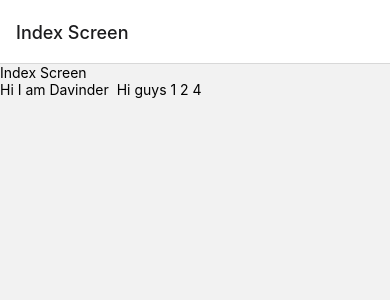
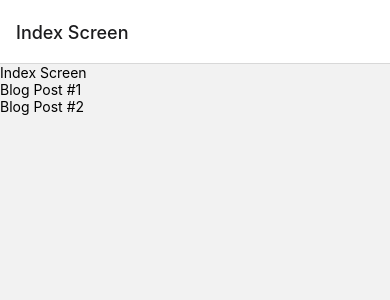
Before and after one commit to DavinderSingh-ds/blog_App_React_Native, a React Native app: screen /IndexSc in a window 390 px wide. Shown: the top 300 px of the page. Built offline with nearby package versions, Linux system fonts and the light colour scheme.

Commit message:
Rendering a List of blogPosts

```diff
--- a/src/context/BlogContext.js
+++ b/src/context/BlogContext.js
@@ -4,9 +4,16 @@ const BlogContext = React.createContext();
 
 // Blog Provider is not default
 export const BlogProvider = ({ children }) => {
+    const blogPosts = [
+        {title : 'Blog Post #1'},
+        {title : 'Blog Post #2'},
+    ];
 
     return (
-        <BlogContext.Provider value = {["Hi I am Davinder"," "," Hi guys"," ",1," ",2," ",4]}>
+        // <BlogContext.Provider value = {["Hi I am Davinder"," "," Hi guys"," ",1," ",2," ",4]}>
+        //     {children}
+        // </BlogContext.Provider>
+        <BlogContext.Provider value = {blogPosts}>
             {children}
         </BlogContext.Provider>
     );
--- a/src/screens/IndexScreen.js
+++ b/src/screens/IndexScreen.js
@@ -1,14 +1,27 @@
 import React,{useContext} from 'react';
-import {Text,View,StyleSheet} from 'react-native';
+import {Text,View,StyleSheet,FlatList} from 'react-native';
 import BlogContext from '../context/BlogContext';
 
 const IndexScreen = () => {
-    const value = useContext(BlogContext);
+    // const value = useContext(BlogContext);
+    const blogPosts = useContext(BlogContext);
 
     return (
         <View>
             <Text>Index Screen</Text>
-            <Text>{value}</Text>
+            {/* <Text>{value}</Text> */}
+            <FlatList
+                data = {blogPosts}
+                //it communicate with array of its key like title is key of blogPosts in BlogContext.js
+                keyExtractor = {(blogPost) => blogPost.title}
+                renderItem = {({item}) => {
+                    return (
+                        <Text>
+                            {item.title}
+                        </Text>
+                    );
+                }}
+            />
         </View>
     );
 };
```
